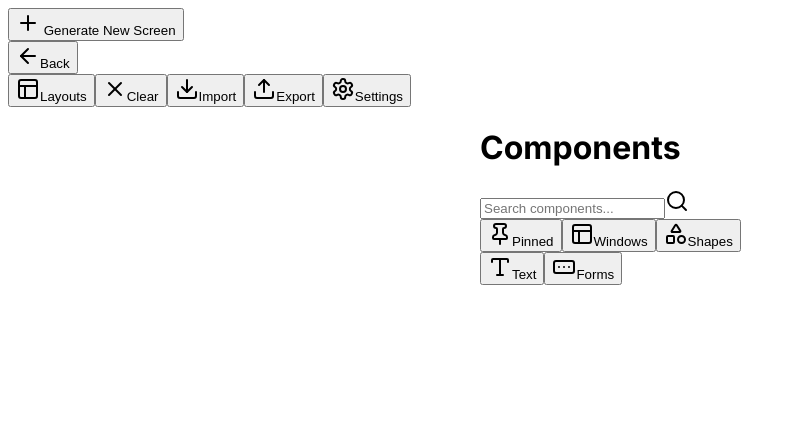
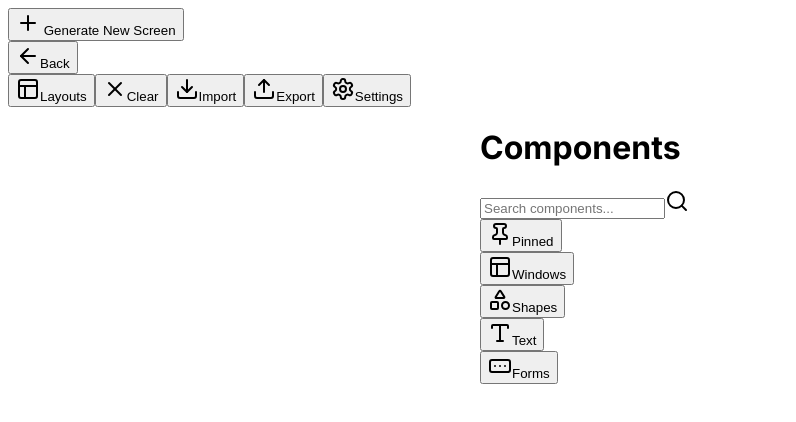
Before and after one commit to IyaadArshad/brs-demo, a Next.js app: page /diagrams in a window 1280 px wide. Shown: the top 422 px of the page, without its empty margins (0-796 px from the left). Built offline with nearby package versions, Linux system fonts and the light colour scheme.

Commit message:
Added component category hover effects

```diff
--- a/app/diagrams/page.tsx
+++ b/app/diagrams/page.tsx
@@ -710,16 +710,20 @@ function ComponentsDialog({
           ) : (
             <div className="grid grid-cols-2 gap-4">
               {componentCategories.map((category) => (
+              <div
+                key={category.id}
+                className="bg-white rounded-lg p-4 shadow hover:shadow-lg transform hover:scale-105 transition"
+              >
                 <Button
-                  key={category.id}
-                  variant="outline"
-                  size="lg"
-                  className="h-32 flex flex-col items-center justify-center"
-                  onClick={() => setSelectedCategory(category.id)}
+                variant="ghost"
+                size="lg"
+                className="h-32 w-full flex flex-col items-center justify-center border-none"
+                onClick={() => setSelectedCategory(category.id)}
                 >
-                  <category.icon className="h-8 w-8 mb-2" />
-                  <span>{category.name}</span>
+                <category.icon className="h-8 w-8 mb-2" />
+                <span>{category.name}</span>
                 </Button>
+              </div>
               ))}
             </div>
           )}
```
